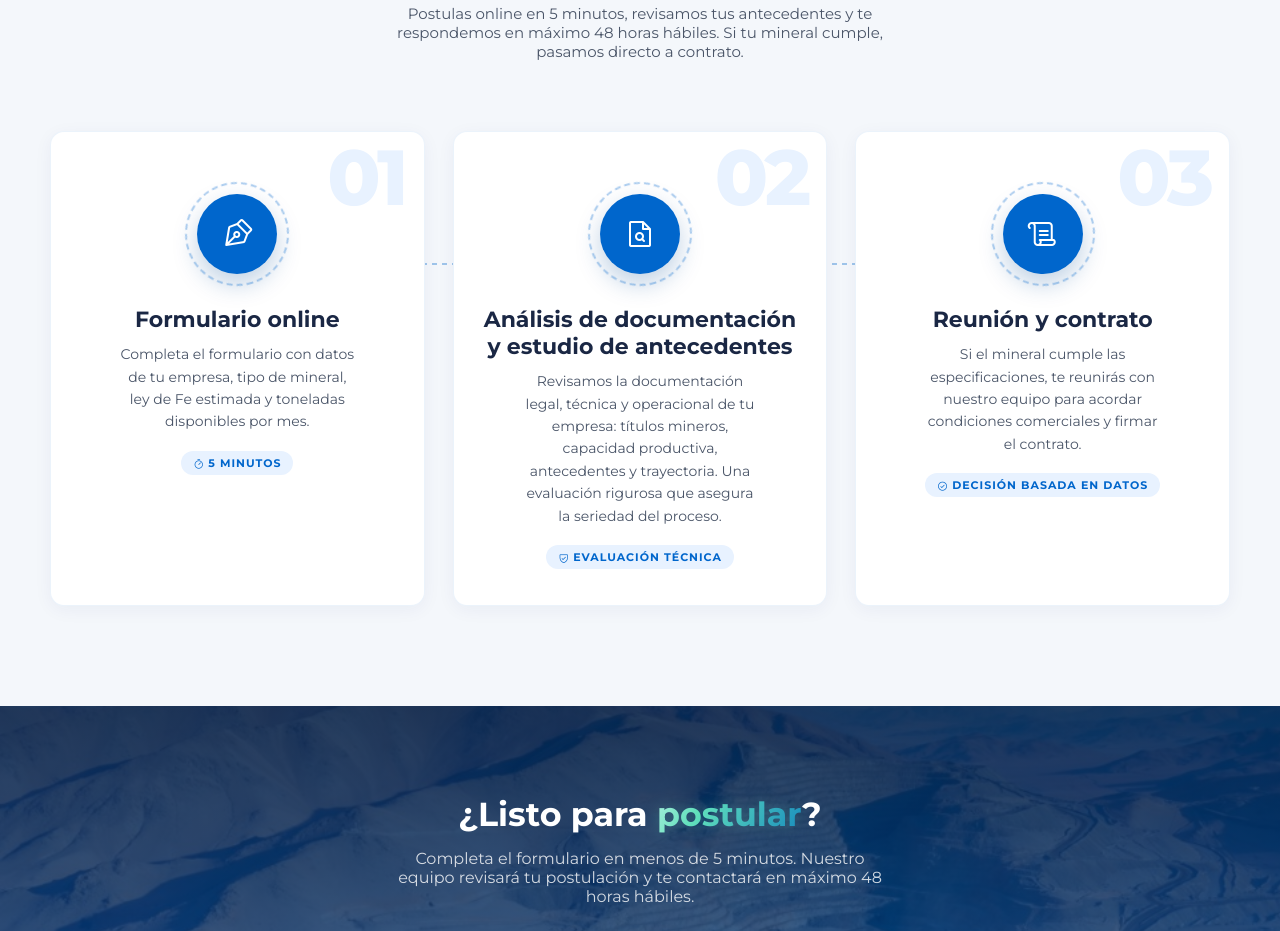
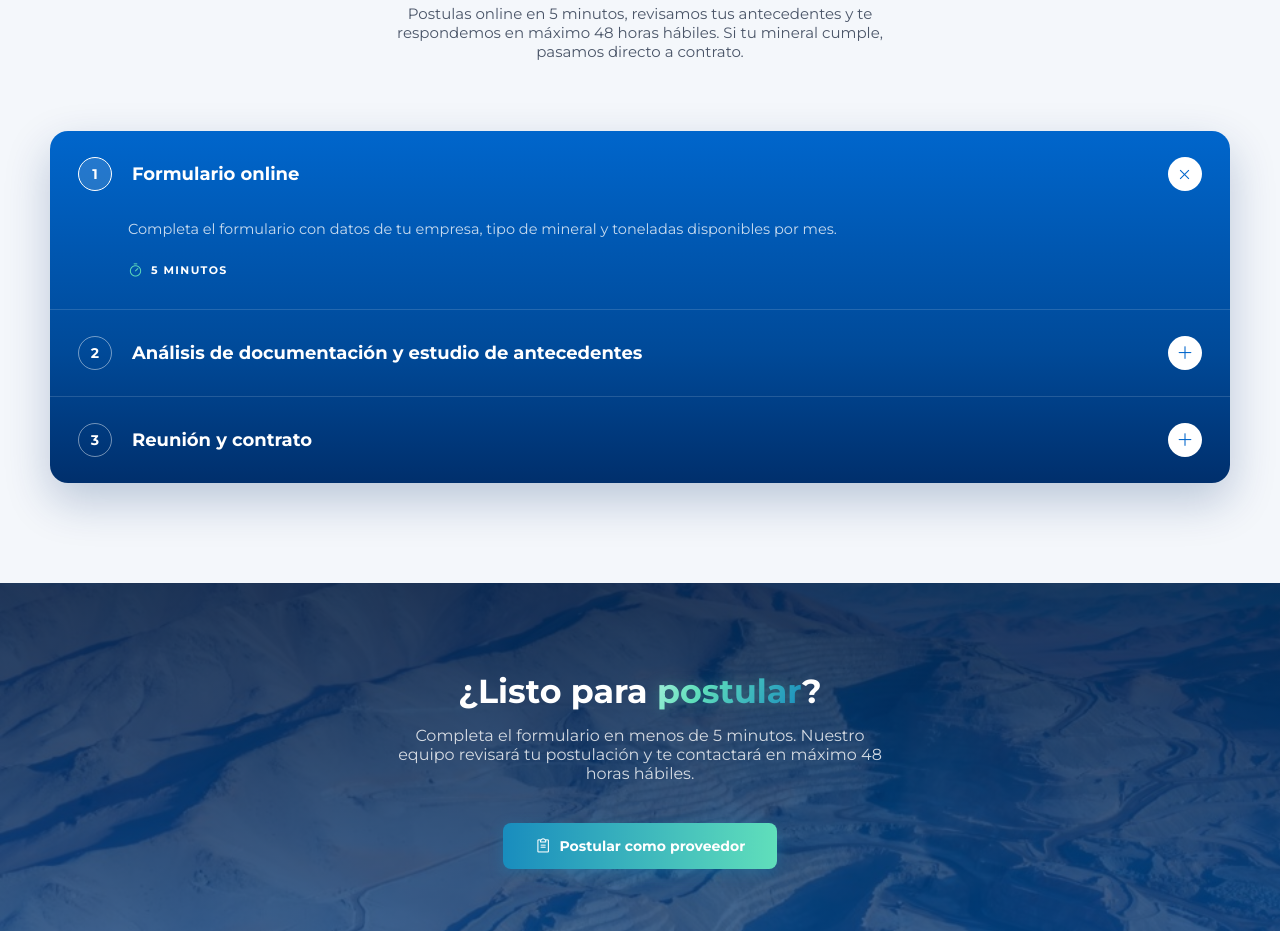
Before and after one commit to benjaminfortes-cmyk/Portal_Proveedores_CMP, a plain HTML site: page index.html in a window 1280 px wide. Shown: the part 2760-3691 px from the top of the page. Drawn offline with nearby package versions, Linux system fonts and the light colour scheme.

Commit message:
3 OPCONES

```diff
--- a/css/estilos.css
+++ b/css/estilos.css
@@ -951,166 +951,137 @@
             margin: 0 auto;
         }
 
+        /* Acordeón: un solo bloque azul CMP, una fila por etapa */
         .cmp-process-timeline {
-            display: grid;
-            grid-template-columns: repeat(3, 1fr);
-            position: relative;
-            gap: 28px;
-            counter-reset: cmp-step-counter;
+            border-radius: 18px;
+            overflow: hidden;
+            background: linear-gradient(180deg, var(--cmp-blue) 0%, var(--cmp-dark) 62%, var(--cmp-darker) 100%);
+            box-shadow: 0 18px 46px rgba(0, 47, 108, 0.24);
         }
 
-        .cmp-process-timeline::before {
-            content: '';
-            position: absolute;
-            top: 132px;
-            left: 18%;
-            right: 18%;
-            height: 2px;
-            background-image: linear-gradient(90deg, rgba(0, 102, 204, 0.35) 50%, transparent 50%);
-            background-size: 10px 2px;
-            background-repeat: repeat-x;
-            z-index: 0;
+        .cmp-process-step + .cmp-process-step {
+            border-top: 1px solid rgba(255, 255, 255, 0.14);
         }
 
-        .cmp-process-step {
-            background: white;
-            border: 1px solid rgba(0, 102, 204, 0.08);
-            border-radius: 14px;
-            padding: 48px 28px 36px;
-            text-align: center;
-            position: relative;
-            z-index: 1;
-            box-shadow: 0 4px 18px rgba(0, 47, 108, 0.05);
-            transition: transform 0.35s ease, box-shadow 0.35s ease, border-color 0.35s ease;
-            overflow: hidden;
-            counter-increment: cmp-step-counter;
+        .cmp-process-head {
+            display: flex;
+            align-items: center;
+            gap: 20px;
+            padding: 26px 28px;
+            cursor: pointer;
+            list-style: none;
+            transition: background 0.25s ease;
         }
 
-        .cmp-process-step::before {
-            content: counter(cmp-step-counter, decimal-leading-zero);
-            position: absolute;
-            top: 6px;
-            right: 18px;
-            font-family: 'Montserrat', sans-serif;
-            font-size: 78px;
-            font-weight: 800;
-            line-height: 1;
-            color: var(--cmp-light);
-            letter-spacing: -3px;
-            pointer-events: none;
-            user-select: none;
-            transition: color 0.35s ease;
+        .cmp-process-head::-webkit-details-marker {
+            display: none;
         }
 
-        .cmp-process-step:hover {
-            transform: translateY(-6px);
-            box-shadow: 0 18px 38px rgba(0, 74, 153, 0.16);
-            border-color: rgba(0, 102, 204, 0.22);
+        .cmp-process-head:hover {
+            background: rgba(255, 255, 255, 0.07);
         }
 
-        .cmp-process-step:hover::before {
-            color: rgba(0, 102, 204, 0.18);
+        .cmp-process-head:focus-visible {
+            outline: 2px solid var(--white);
+            outline-offset: -3px;
         }
 
-        .cmp-process-icon-wrap {
-            width: 80px;
-            height: 80px;
-            margin: 14px auto 32px;
-            position: relative;
-            z-index: 1;
-        }
-
-        .cmp-process-icon-wrap::before {
-            content: '';
-            position: absolute;
-            inset: -12px;
+        .cmp-process-index {
+            flex-shrink: 0;
+            width: 34px;
+            height: 34px;
             border-radius: 50%;
-            border: 2px dashed rgba(0, 102, 204, 0.32);
-            animation: cmp-process-orbit 14s linear infinite;
-            pointer-events: none;
-            transition: border-color 0.35s ease;
-        }
-
-        .cmp-process-step:hover .cmp-process-icon-wrap::before {
-            border-color: rgba(0, 102, 204, 0.6);
-        }
-
-        @keyframes cmp-process-orbit {
-            from {
-                transform: rotate(0deg);
-            }
-
-            to {
-                transform: rotate(360deg);
-            }
-        }
-
-        @media (prefers-reduced-motion: reduce) {
-            .cmp-process-icon-wrap::before {
-                animation: none;
-            }
-        }
-
-        .cmp-process-icon-bg {
-            width: 100%;
-            height: 100%;
-            border-radius: 50%;
+            border: 1.5px solid rgba(255, 255, 255, 0.45);
             display: flex;
             align-items: center;
             justify-content: center;
-            font-size: 32px;
-            box-shadow: 0 10px 24px rgba(0, 74, 153, 0.25);
-            transition: transform 0.35s ease, box-shadow 0.35s ease;
+            font-size: 14px;
+            font-weight: 700;
+            color: var(--white);
+            transition: border-color 0.25s ease, background 0.25s ease;
         }
 
-        .cmp-process-step:hover .cmp-process-icon-bg {
-            transform: scale(1.06);
-            box-shadow: 0 14px 32px rgba(0, 74, 153, 0.35);
-        }
-
-        .cmp-process-step:nth-child(1) .cmp-process-icon-bg,
-        .cmp-process-step:nth-child(2) .cmp-process-icon-bg,
-        .cmp-process-step:nth-child(3) .cmp-process-icon-bg {
-            background: var(--cmp-blue);
-        }
-
-        .cmp-process-num {
-            display: none;
+        .cmp-process-step[open] .cmp-process-index {
+            border-color: var(--white);
+            background: rgba(255, 255, 255, 0.14);
         }
 
         .cmp-process-step h3 {
             font-family: 'Montserrat', sans-serif;
-            font-size: 22px;
+            font-size: 18px;
             font-weight: 700;
-            color: var(--text-dark);
-            margin-bottom: 10px;
-            position: relative;
-            z-index: 1;
+            line-height: 1.35;
+            color: var(--white);
+            margin: 0;
         }
 
-        .cmp-process-step p {
-            font-size: 14px;
-            color: var(--gray-text);
-            line-height: 1.6;
-            max-width: 240px;
-            margin: 0 auto;
-            position: relative;
-            z-index: 1;
+        .cmp-process-toggle {
+            flex-shrink: 0;
+            margin-left: auto;
+            width: 34px;
+            height: 34px;
+            border-radius: 50%;
+            background: var(--white);
+            display: flex;
+            align-items: center;
+            justify-content: center;
+            font-size: 17px;
+            color: var(--cmp-blue);
+            transition: transform 0.3s ease, box-shadow 0.25s ease;
+        }
+
+        .cmp-process-head:hover .cmp-process-toggle {
+            box-shadow: 0 0 0 5px rgba(255, 255, 255, 0.14);
+        }
+
+        .cmp-process-step[open] .cmp-process-toggle {
+            transform: rotate(45deg);
+        }
+
+        .cmp-process-body {
+            padding: 0 78px 28px;
+        }
+
+        .cmp-process-body p {
+            font-size: 14.5px;
+            line-height: 1.7;
+            color: rgba(255, 255, 255, 0.78);
+            margin: 0 0 20px;
+            max-width: 720px;
         }
 
         .cmp-process-tag {
-            display: inline-block;
-            margin-top: 18px;
+            display: inline-flex;
+            align-items: center;
+            gap: 8px;
             font-size: 11px;
             font-weight: 700;
-            letter-spacing: 1px;
+            letter-spacing: 1.4px;
             text-transform: uppercase;
-            padding: 5px 12px;
-            border-radius: 20px;
-            background: var(--cmp-light);
-            color: var(--cmp-blue);
-            position: relative;
-            z-index: 1;
+            color: var(--white);
+        }
+
+        .cmp-process-tag i {
+            font-size: 15px;
+            color: var(--cmp-teal);
+        }
+
+        @media (prefers-reduced-motion: no-preference) {
+            .cmp-process-step[open] .cmp-process-body {
+                animation: cmp-process-open 0.35s ease both;
+            }
+        }
+
+        @keyframes cmp-process-open {
+            from {
+                opacity: 0;
+                transform: translateY(-8px);
+            }
+
+            to {
+                opacity: 1;
+                transform: translateY(0);
+            }
         }
 
         /* ── CTA ── */
@@ -1255,13 +1226,17 @@
                 grid-template-columns: 1fr;
             }
 
-            .cmp-process-timeline {
-                grid-template-columns: 1fr;
-                gap: 40px;
+            .cmp-process-head {
+                gap: 14px;
+                padding: 20px 18px;
             }
 
-            .cmp-process-timeline::before {
-                display: none;
+            .cmp-process-step h3 {
+                font-size: 16px;
+            }
+
+            .cmp-process-body {
+                padding: 0 18px 24px 66px;
             }
 
             .cmp-contact-grid {
--- a/index.html
+++ b/index.html
@@ -285,40 +285,45 @@
                     hábiles. Si tu mineral cumple, pasamos directo a contrato.</p>
             </div>
             <div class="cmp-process-timeline">
-                <div class="cmp-process-step">
-                    <div class="cmp-process-icon-wrap">
-                        <div class="cmp-process-icon-bg"><i class="ph ph-pen-nib" style="color: white;"></i></div>
-                        <div class="cmp-process-num">1</div>
+                <details class="cmp-process-step" name="cmp-proceso" open>
+                    <summary class="cmp-process-head">
+                        <span class="cmp-process-index" aria-hidden="true">1</span>
+                        <h3>Formulario online</h3>
+                        <span class="cmp-process-toggle" aria-hidden="true"><i class="ph ph-plus"></i></span>
+                    </summary>
+                    <div class="cmp-process-body">
+                        <p>Completa el formulario con datos de tu empresa, tipo de mineral y toneladas disponibles
+                            por mes.</p>
+                        <span class="cmp-process-tag"><i class="ph ph-timer" aria-hidden="true"></i> 5 minutos</span>
                     </div>
-                    <h3>Formulario online</h3>
-                    <p>Completa el formulario con datos de tu empresa, tipo de mineral, ley de Fe estimada y toneladas
-                        disponibles por mes.</p>
-                    <span class="cmp-process-tag"><i class="ph ph-timer" style="vertical-align: text-bottom;"></i> 5
-                        minutos</span>
-                </div>
-                <div class="cmp-process-step">
-                    <div class="cmp-process-icon-wrap">
-                        <div class="cmp-process-icon-bg"><i class="ph ph-file-magnifying-glass" style="color: white;"></i></div>
-                        <div class="cmp-process-num">2</div>
+                </details>
+                <details class="cmp-process-step" name="cmp-proceso">
+                    <summary class="cmp-process-head">
+                        <span class="cmp-process-index" aria-hidden="true">2</span>
+                        <h3>Análisis de documentación y estudio de antecedentes</h3>
+                        <span class="cmp-process-toggle" aria-hidden="true"><i class="ph ph-plus"></i></span>
+                    </summary>
+                    <div class="cmp-process-body">
+                        <p>Revisamos la documentación legal, técnica y operacional de tu empresa: capacidad
+                            productiva, antecedentes y trayectoria. Una evaluación rigurosa que asegura la seriedad
+                            del proceso.</p>
+                        <span class="cmp-process-tag"><i class="ph ph-shield-check" aria-hidden="true"></i> Evaluación
+                            técnica</span>
                     </div>
-                    <h3>Análisis de documentación y estudio de antecedentes</h3>
-                    <p>Revisamos la documentación legal, técnica y operacional de tu empresa: títulos mineros,
-                        capacidad productiva, antecedentes y trayectoria. Una evaluación rigurosa que asegura
-                        la seriedad del proceso.</p>
-                    <span class="cmp-process-tag"><i class="ph ph-shield-check" style="vertical-align: text-bottom;"></i>
-                        Evaluación técnica</span>
-                </div>
-                <div class="cmp-process-step">
-                    <div class="cmp-process-icon-wrap">
-                        <div class="cmp-process-icon-bg"><i class="ph ph-scroll" style="color: white;"></i></div>
-                        <div class="cmp-process-num">3</div>
+                </details>
+                <details class="cmp-process-step" name="cmp-proceso">
+                    <summary class="cmp-process-head">
+                        <span class="cmp-process-index" aria-hidden="true">3</span>
+                        <h3>Reunión y contrato</h3>
+                        <span class="cmp-process-toggle" aria-hidden="true"><i class="ph ph-plus"></i></span>
+                    </summary>
+                    <div class="cmp-process-body">
+                        <p>Si el mineral cumple las especificaciones, te reunirás con nuestro equipo para acordar
+                            condiciones comerciales y firmar el contrato.</p>
+                        <span class="cmp-process-tag"><i class="ph ph-check-circle" aria-hidden="true"></i> Decisión
+                            basada en datos</span>
                     </div>
-                    <h3>Reunión y contrato</h3>
-                    <p>Si el mineral cumple las especificaciones, te reunirás con nuestro equipo para acordar
-                        condiciones comerciales y firmar el contrato.</p>
-                    <span class="cmp-process-tag"><i class="ph ph-check-circle"
-                            style="vertical-align: text-bottom;"></i> Decisión basada en datos</span>
-                </div>
+                </details>
             </div>
         </div>
     </div>
```
